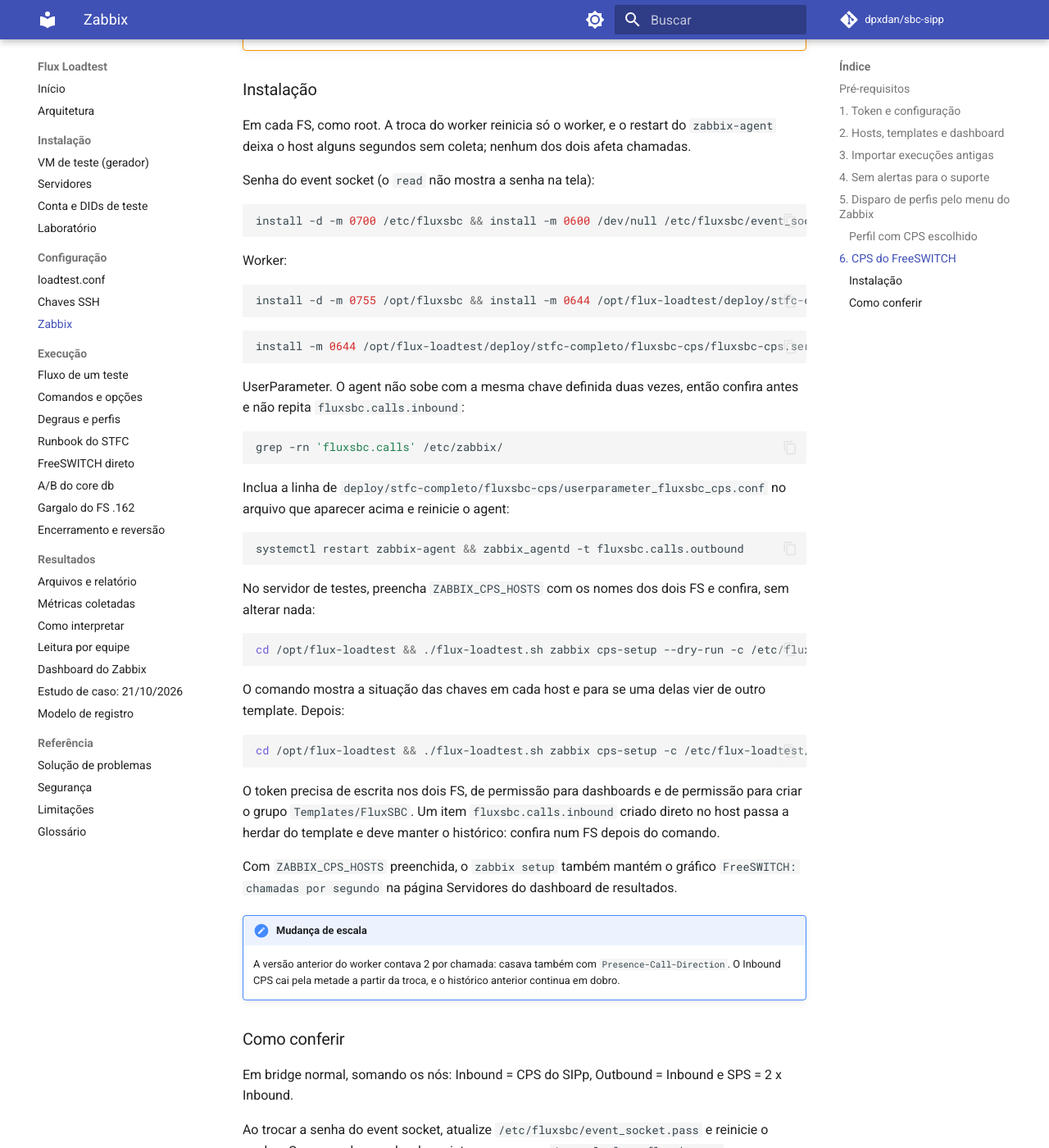
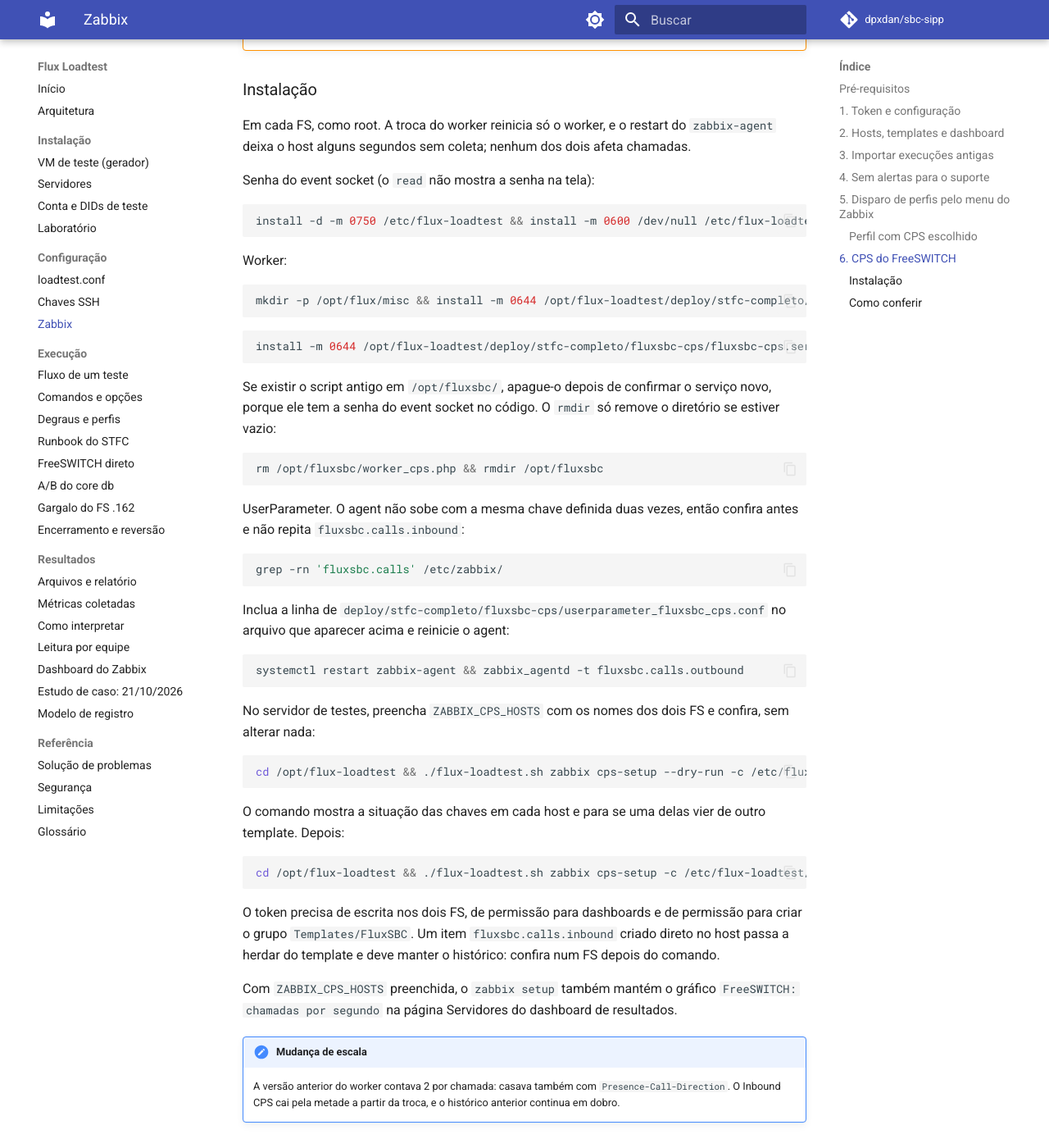
Before and after one commit to dpxdan/sbc-sipp, an MkDocs documentation site: the page built from docs/configuracao/zabbix.md, in a window 1280 px wide and 1400 px high, scrolled down 5911 px. Shown: the whole window at 82% size. Built offline with MkDocs 1.6.1 and Material for MkDocs 9.7.7, drawn with Linux system fonts in a browser that asks for light colours; comment, search, counter and statistics services are not loaded; some of the changed text lies outside the part shown.

Commit message:
fix(zabbix): caminhos do worker de CPS e da senha do event socket (#34)
* fix(zabbix): worker de CPS em /opt/flux/misc

O roteiro manda apagar o script antigo de /opt/fluxsbc, que tem a senha do event socket no codigo. Na reversao, remove so o arquivo do worker: /opt/flux/misc pode ter outros arquivos.

* fix(zabbix): senha do worker de CPS em /etc/flux-loadtest/fs_cli.pass

Mesmo diretorio e mesmo nome de arquivo que o flux-loadtest ja usa para a senha do event socket.

````diff
--- a/docs/configuracao/zabbix.md
+++ b/docs/configuracao/zabbix.md
@@ -216,17 +216,24 @@
 Senha do event socket (o `read` não mostra a senha na tela):
 
 ```bash
-install -d -m 0700 /etc/fluxsbc && install -m 0600 /dev/null /etc/fluxsbc/event_socket.pass && read -rs -p 'Senha do event socket: ' S && printf '%s\n' "$S" > /etc/fluxsbc/event_socket.pass && unset S && echo
+install -d -m 0750 /etc/flux-loadtest && install -m 0600 /dev/null /etc/flux-loadtest/fs_cli.pass && read -rs -p 'Senha do event socket: ' S && printf '%s\n' "$S" > /etc/flux-loadtest/fs_cli.pass && unset S && echo
 ```
 
 Worker:
 
 ```bash
-install -d -m 0755 /opt/fluxsbc && install -m 0644 /opt/flux-loadtest/deploy/stfc-completo/fluxsbc-cps/worker_cps.php /opt/fluxsbc/worker_cps.php && php -l /opt/fluxsbc/worker_cps.php
+mkdir -p /opt/flux/misc && install -m 0644 /opt/flux-loadtest/deploy/stfc-completo/fluxsbc-cps/worker_cps.php /opt/flux/misc/worker_cps.php && php -l /opt/flux/misc/worker_cps.php
 ```
 
 ```bash
 install -m 0644 /opt/flux-loadtest/deploy/stfc-completo/fluxsbc-cps/fluxsbc-cps.service /etc/systemd/system/fluxsbc-cps.service && systemctl daemon-reload && systemctl enable fluxsbc-cps && systemctl restart fluxsbc-cps && systemctl status fluxsbc-cps --no-pager
+```
+
+Se existir o script antigo em `/opt/fluxsbc/`, apague-o depois de confirmar o serviço novo, porque ele tem a
+senha do event socket no código. O `rmdir` só remove o diretório se estiver vazio:
+
+```bash
+rm /opt/fluxsbc/worker_cps.php && rmdir /opt/fluxsbc
 ```
 
 UserParameter. O agent não sobe com a mesma chave definida duas vezes, então confira antes e não repita
@@ -270,5 +277,5 @@
 
 Em bridge normal, somando os nós: Inbound = CPS do SIPp, Outbound = Inbound e SPS = 2 x Inbound.
 
-Ao trocar a senha do event socket, atualize `/etc/fluxsbc/event_socket.pass` e reinicie o worker. Com a senha
+Ao trocar a senha do event socket, atualize `/etc/flux-loadtest/fs_cli.pass` em cada FS e reinicie o worker. Com a senha
 errada, ele registra a recusa no `journalctl -u fluxsbc-cps` e os contadores param.
````
Also changed, not shown: deploy/stfc-completo/ZABBIX.md (+1 -1 lines), 2 other files.
